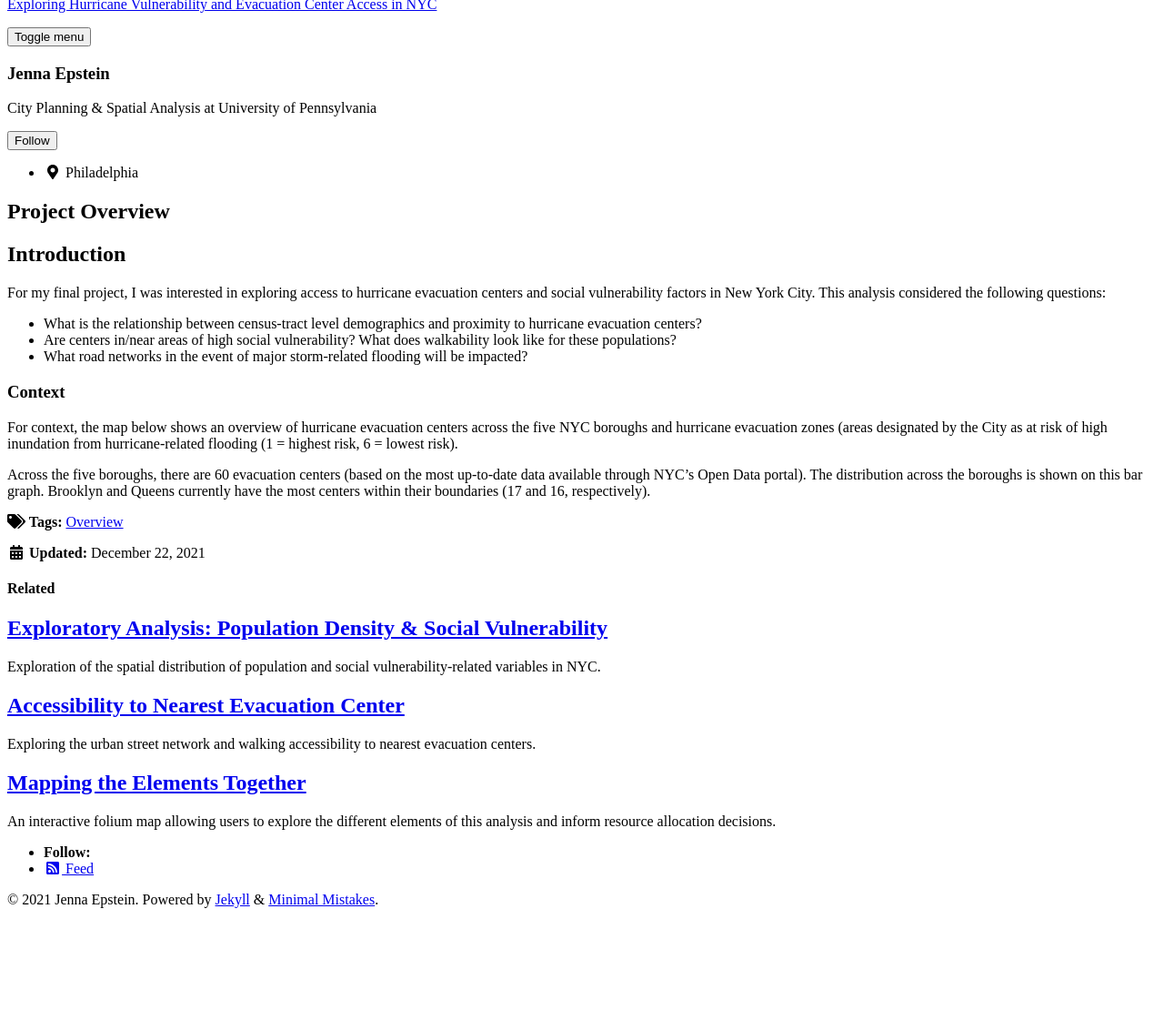
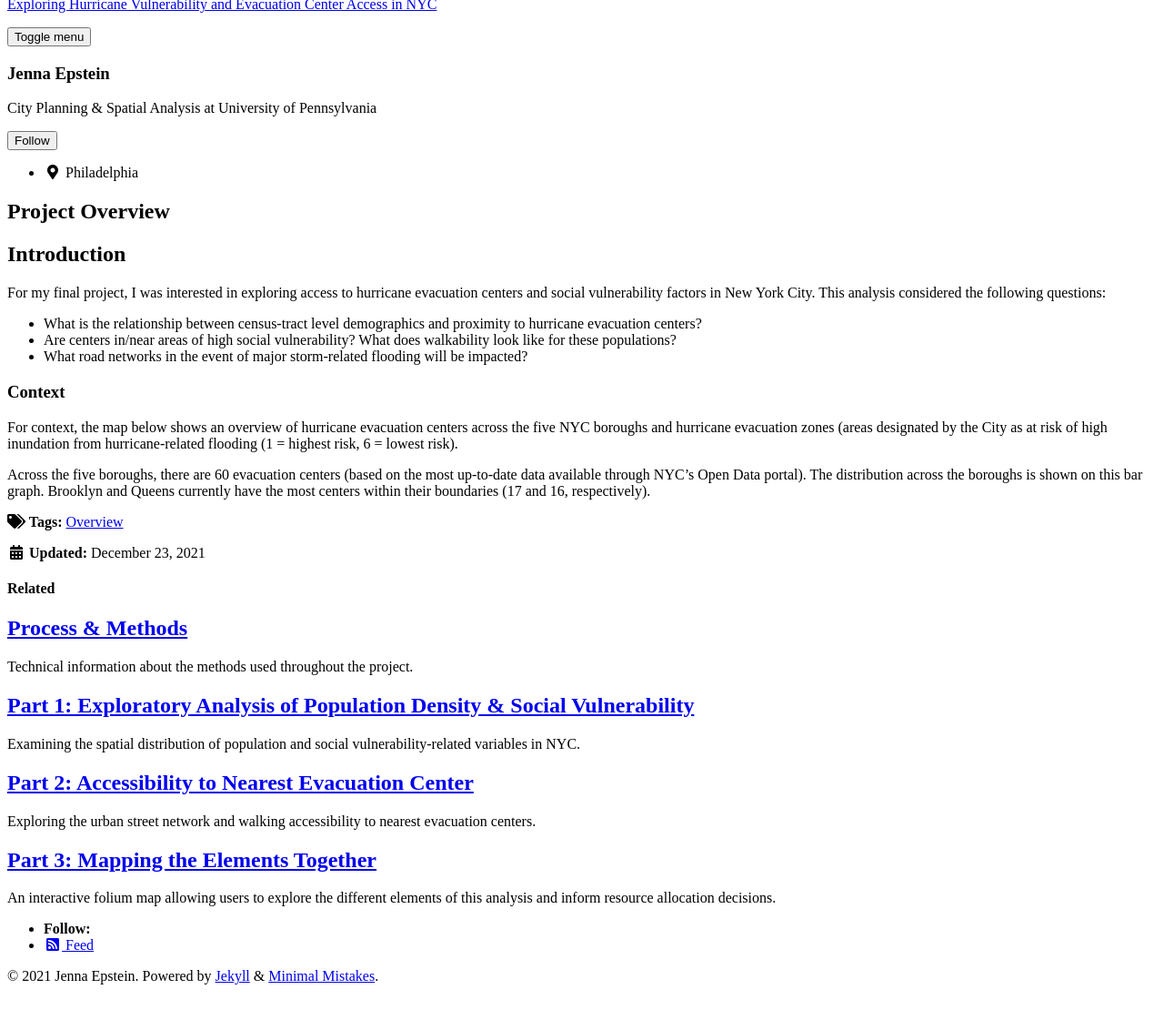
Before and after one commit to jennaepstein/MUSA550-finalproject, a Jekyll site: the page built from _posts/2021-12-23-project-overview.md, in a window 1280 px wide, cut to the strip 112-1264 px from the top of the page. Shown: the top 1121 px of the strip at 91% size. Built offline with Jekyll 4.4.1, drawn with Linux system fonts in a browser that asks for light colours; cached includes are drawn as plain includes; nearby versions of some CDN libraries; before the commit the page ends 1180 px from its top, so only the background shows below that; some of the changed lines change nothing that is shown.

Commit message:
many updates

```diff
--- a/_posts/2021-12-19-mapping.md
+++ b/_posts/2021-12-19-part-3-mapping.md
@@ -1,5 +1,5 @@
 ---
-title: "Mapping the Elements Together"
+title: "Part 3: Mapping the Elements Together"
 date: 2021-12-19
 published: true
 tags: [dataviz, folium]
--- a/_posts/2021-12-20-accessibility-to-centers.md
+++ b/_posts/2021-12-20-part-2-accessibility-to-centers.md
@@ -1,5 +1,5 @@
 ---
-title: "Accessibility to Nearest Evacuation Center"
+title: "Part 2: Accessibility to Nearest Evacuation Center"
 date: 2021-12-20
 published: true
 tags: [dataviz, altair, hvplot, holoviews]
--- a/_posts/2021-12-21-exploratory-analysis.md
+++ b/_posts/2021-12-21-part1-exploratory-analysis.md
@@ -1,9 +1,9 @@
 ---
-title: "Exploratory Analysis: Population Density & Social Vulnerability"
+title: "Part 1: Exploratory Analysis of Population Density & Social Vulnerability"
 date: 2021-12-21
 published: true
 tags: [dataviz, matplotlib, hvplot]
-excerpt: "Exploration of the spatial distribution of population and social vulnerability-related variables in NYC."
+excerpt: "Examining the spatial distribution of population and social vulnerability-related variables in NYC."
 altair-loader:
   NYC_population_density_hist: "charts/NYC_population_density_hist.json"
   NYC_boros_total_population_barchart: "charts/NYC_boros_total_population_barchart.json"
@@ -16,7 +16,7 @@ classes: wide
 
 ---
 
-## Population & Population Density
+## Total Population & Population Density
 To gain a better understanding of where major centers of population are situated throughout the city, I pulled data from the US Census using cenpy to obtain the total population estimate and land area for each tract. I first grouped population by borough and charted the total population in each. Bronx has the highest total population.
 
 <div id="NYC_boros_total_population_barchart"></div>
--- /dev/null
+++ b/_posts/2021-12-22-methods.md
@@ -0,0 +1,39 @@
+---
+title: "Process & Methods"
+date: 2021-12-23
+excerpt: "Technical information about the methods used throughout the project."
+classes: wide
+---
+This page goes through the process and methods used throughout this project.
+
+## Project Overview
+Page: [Project Overview](https://jennaepstein.github.io/MUSA550-finalproject/overview/).
+
+I used altair to create the contextual map and bar plot shown on the Project Overview page.
+
+
+## Part 1
+Page: [Exploratory Analysis: Population Density & Social Vulnerability](https://jennaepstein.github.io/MUSA550-finalproject/exploratory-analysis/).
+
+Part 1 of this project involved conducting an exploratory analysis on demographic data (population) and social vulnerability.
+
+(census tract level).
+
+I used a combination of altair and matplotlib for the various visualizations to explore spatial relationships.
+
+
+## Part 2
+Page: [Evaluating Accessibility with a Pandas Network Analysis](https://jennaepstein.github.io/MUSA550-finalproject/accessibility-to-centers/)
+
+Part 2 of this project centered around a [Pandana](http://udst.github.io/pandana/) network analysis to explore walking access to evacuation centers from each intersection. Main steps included:
+* Creating a pandanas network
+* Loading data for the walkable street network using [OSMnx](https://osmnx.readthedocs.io/en/stable/) and adding locations of the hurricane evacuation centers to the network
+* Plotting the walking distance to the nearest center with a maximum distance of 2000 meters
+
+In order to construct the plots (both the static and the interactive versions), I performed the following:
+- For each point on the walking street network, used `network_nearest_poi` to obtain distances from the nodes to the nearest evacuation center.
+- Merged coordinates of the network nodes with obtained distances to the nearest centers (meters)
+
+## Part 3
+Using the results from parts 1 and 2, I then created a folium map using Folium to showing the centers and the walkable street network.
+The folium map includes a layer control toggle, allowing useres to switch between different overlays for population density and social vulnerability, as well as toggle on/off the base layers of hurricane evacuation zones (proxy for hurricane flooding and other stormwater-relate4d risks), and accessible nodes (a half mile or less from the nearest evacuation center).
--- a/_posts/2021-12-22-overview.md
+++ b/_posts/2021-12-23-project-overview.md
@@ -1,9 +1,9 @@
 ---
 title: "Project Overview"
-date: 2021-12-22
+date: 2021-12-23
 tags:
   - Overview
-excerpt: "Overview of the project and context."
+excerpt: "An Overview of the project and context."
 
 altair-loader:
   zones_centers_map: "charts/zones_centers_map.json"
```
